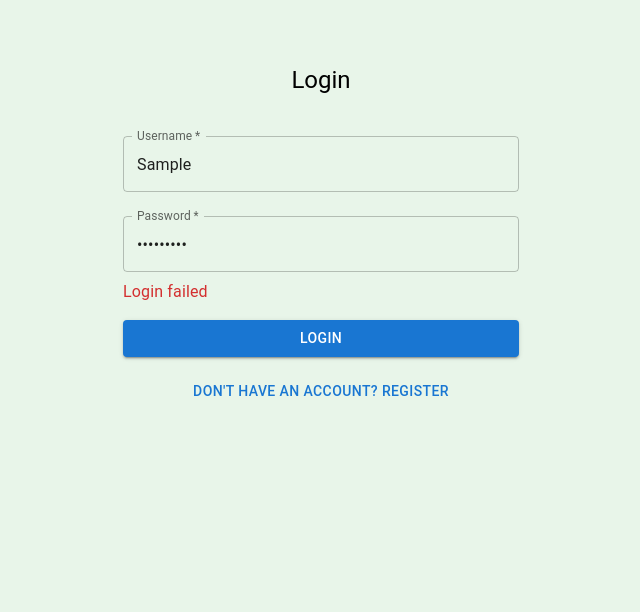
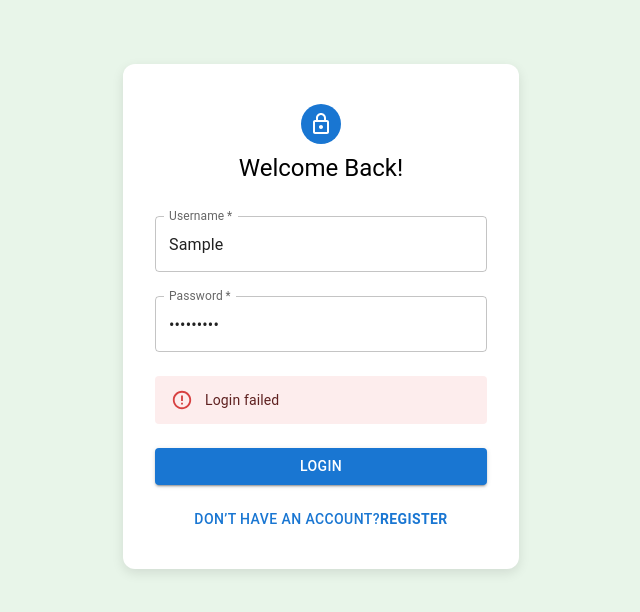
Before and after one commit to NoorEMobeen/green-mind, a React (Create React App) app in the folder frontend/: page / in a window 1280 px wide. Both pictures are taken after typing "Sample", "Sample123" into the empty fields and a click on the button "LOGIN". Shown: the top 612 px of the page, without its empty margins (319-959 px from the left). Built offline with nearby package versions, Linux system fonts and the light colour scheme; no server answers.

Commit message:
Refactored code

```diff
--- a/frontend/public/index.html
+++ b/frontend/public/index.html
@@ -25,6 +25,34 @@
       Learn how to configure a non-root public URL by running `npm run build`.
     -->
     <title>React App</title>
+    <style>
+      /* Critical styles for navbar */
+      .navbar-container {
+        background-color: #f5f5f5;
+        display: flex;
+        justify-content: space-between;
+        padding: 10px 20px;
+      }
+
+      /* Critical styles for main page */
+      .main-title {
+        font-size: 2rem;
+        color: #4caf50;
+        text-align: center;
+        margin: 20px 0;
+      }
+
+      .category-card {
+        border-radius: 8px;
+        background-color: #ffffff;
+        box-shadow: 0px 4px 12px rgba(0, 0, 0, 0.1);
+        transition: transform 0.3s ease;
+      }
+
+      .category-card:hover {
+        transform: scale(1.05);
+      }
+    </style>
   </head>
   <body>
     <noscript>You need to enable JavaScript to run this app.</noscript>
--- a/frontend/src/pages/Leaderboard.js
+++ b/frontend/src/pages/Leaderboard.js
@@ -13,16 +13,28 @@ import {
 } from '@mui/material';
 import axios from 'axios';
 import '../styles/LeaderboardStyles.css';
-import goldCup from '../images/1st-prize.png'; // Example animated GIF
-import silverCup from '../images/2nd-place.png'; // Example animated GIF
-import bronzeCup from '../images/bronze-cup.png'; // Example animated GIF
-import leadercup from '../images/winner.png'; // Example animated GIF
+import goldCup from '../images/1st-prize.png';
+import silverCup from '../images/2nd-place.png';
+import bronzeCup from '../images/bronze-cup.png';
+import fallbackIcon from '../images/participant.png'; // Fallback icon for non-top scorers
+import leaderCup from '../images/winner.png';
 import { Title } from '../styles/GamePageStyles';
+import { throttle } from 'lodash';
 
 const Leaderboard = () => {
   const [leaderboard, setLeaderboard] = useState([]);
   const [currentUser, setCurrentUser] = useState(null);
   const [loading, setLoading] = useState(true);
+
+
+  useEffect(() => {
+    const handleScroll = throttle(() => {
+      console.log('Scroll event throttled');
+    }, 200);
+
+    window.addEventListener('scroll', handleScroll);
+    return () => window.removeEventListener('scroll', handleScroll);
+  }, []);
 
   useEffect(() => {
     const fetchLeaderboard = async () => {
@@ -61,10 +73,11 @@ const Leaderboard = () => {
     <Container maxWidth="lg" className="leaderboard-container">
       <Typography variant="h3" className="leaderboard-title">
         <img
-             src={leadercup}
-             alt="leader board"
+          src={leaderCup}
+          alt="Leaderboard Icon"
           className="leaderboard-icon"
-         /><Title  variant="h4" gutterBottom> Global Leaderboard </Title>
+        />
+    <Title  variant="h4" gutterBottom>  Global Leaderboard </Title>
       </Typography>
 
       {/* Current User Section */}
@@ -83,6 +96,7 @@ const Leaderboard = () => {
       <Divider className="divider" />
 
       {/* Leaderboard List */}
+    {/* Leaderboard List */}
     <Grid container spacing={4} className="leaderboard-grid">
       {leaderboard
         .sort((a, b) => b.scores.totalScore - a.scores.totalScore)
@@ -96,12 +110,13 @@ const Leaderboard = () => {
                   ? 'silver-card'
                   : index === 2
                   ? 'bronze-card'
-                    : ''
+                  : 'fallback-card'
               }`}
               elevation={5}
             >
               <CardContent>
                 <Box className="user-rank">
+                  {/* Top 3 Ranks */}
                   {index === 0 && (
                     <img
                       src={goldCup}
@@ -123,9 +138,14 @@ const Leaderboard = () => {
                       className="ranking-icon"
                     />
                   )}
+                  {/* Fallback for non-top scorers */}
                   {index > 2 && (
                     <Tooltip title={`Rank: ${index + 1}`}>
-                        <Avatar className="rank-avatar">{index + 1}</Avatar>
+                      <img
+                        src={fallbackIcon}
+                        alt="Participant Icon"
+                        className="fallback-icon"
+                      />
                     </Tooltip>
                   )}
                   <Typography variant="h6" className="username">
--- a/frontend/src/pages/Login.js
+++ b/frontend/src/pages/Login.js
@@ -2,7 +2,17 @@ import React, { useState, useContext } from 'react';
 import { useNavigate } from 'react-router-dom';
 import api from '../api/axios'; // Axios instance
 import { UserContext } from '../context/UserContext';
-import { TextField, Button, Typography, Container, Box } from '@mui/material';
+import {
+  Container,
+  Box,
+  Typography,
+  TextField,
+  Button,
+  Avatar,
+  Alert,
+} from '@mui/material';
+import LockOutlinedIcon from '@mui/icons-material/LockOutlined';
+import '../styles/LoginStyles.css'; // External styles for customization
 
 const Login = () => {
   const { setUser } = useContext(UserContext);
@@ -24,19 +34,30 @@ const Login = () => {
   };
 
   return (
-    <Container maxWidth="xs">
+    <Container maxWidth="xs" className="login-container">
       <Box
+        className="login-box"
+        display="flex"
+        flexDirection="column"
+        alignItems="center"
         sx={{
+          backgroundColor: 'white',
+          borderRadius: '12px',
+          boxShadow: '0 4px 12px rgba(0,0,0,0.1)',
+          p: 4,
           mt: 8,
-          display: 'flex',
-          flexDirection: 'column',
-          alignItems: 'center',
         }}
       >
-        <Typography component="h1" variant="h5">
-          Login
+        {/* Avatar Icon */}
+        <Avatar sx={{ m: 1, bgcolor: 'primary.main' }}>
+          <LockOutlinedIcon />
+        </Avatar>
+        <Typography component="h1" variant="h5" className="login-title">
+          Welcome Back!
         </Typography>
-        <Box component="form" onSubmit={handleLogin} sx={{ mt: 3 }}>
+
+        {/* Login Form */}
+        <Box component="form" onSubmit={handleLogin} sx={{ mt: 2, width: '100%' }}>
           <TextField
             label="Username"
             fullWidth
@@ -44,6 +65,7 @@ const Login = () => {
             value={username}
             onChange={(e) => setUsername(e.target.value)}
             margin="normal"
+            autoComplete="username"
           />
           <TextField
             label="Password"
@@ -53,20 +75,25 @@ const Login = () => {
             value={password}
             onChange={(e) => setPassword(e.target.value)}
             margin="normal"
+            autoComplete="current-password"
           />
-          {error && <Typography color="error">{error}</Typography>}
+          {error && <Alert severity="error" sx={{ mt: 2 }}>{error}</Alert>}
           <Button
             type="submit"
             fullWidth
             variant="contained"
             color="primary"
-            sx={{ mt: 2 }}
+            sx={{ mt: 3 }}
           >
             Login
           </Button>
         </Box>
-        <Button onClick={() => navigate('/register')} sx={{ mt: 2 }}>
-          Don't have an account? Register
+
+        <Button
+          onClick={() => navigate('/register')}
+          sx={{ mt: 2, color: 'primary.main' }}
+        >
+          Don’t have an account? <strong>Register</strong>
         </Button>
       </Box>
     </Container>
--- a/frontend/src/styles/LeaderboardStyles.css
+++ b/frontend/src/styles/LeaderboardStyles.css
@@ -121,3 +121,15 @@
   color: #757575;
   font-size: 1.2rem;
 }
+
+.fallback-card {
+  background: linear-gradient(to bottom right, #ffffff, #f9f9f9);
+  border: 1px solid #bdbdbd;
+}
+
+.fallback-icon {
+  width: 40px;
+  height: 40px;
+  margin-right: 10px;
+  animation: fadeIn 1.5s ease;
+}
--- /dev/null
+++ b/frontend/src/styles/LoginStyles.css
@@ -0,0 +1,24 @@
+/* Fallback Card for Non-Top Scorers */
+.fallback-card {
+  background: linear-gradient(to bottom right, #ffffff, #f9f9f9);
+  border: 1px solid #bdbdbd;
+}
+
+.fallback-icon {
+  width: 40px;
+  height: 40px;
+  margin-right: 10px;
+  animation: fadeIn 1.5s ease;
+}
+
+/* Animation for fallback icons */
+@keyframes fadeIn {
+  from {
+    opacity: 0;
+    transform: scale(0.9);
+  }
+  to {
+    opacity: 1;
+    transform: scale(1);
+  }
+}
```
Also changed, not shown: frontend/src/pages/ArticlesHub.js (+1 -19 lines), frontend/src/images/participant.png (added). Lines whose indentation alone changed are shown as unchanged.
